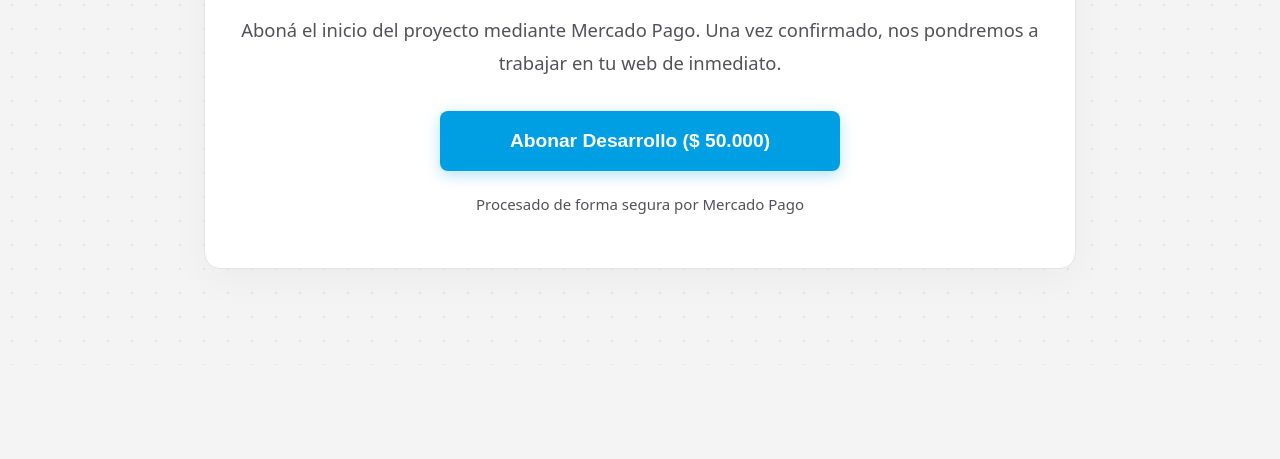
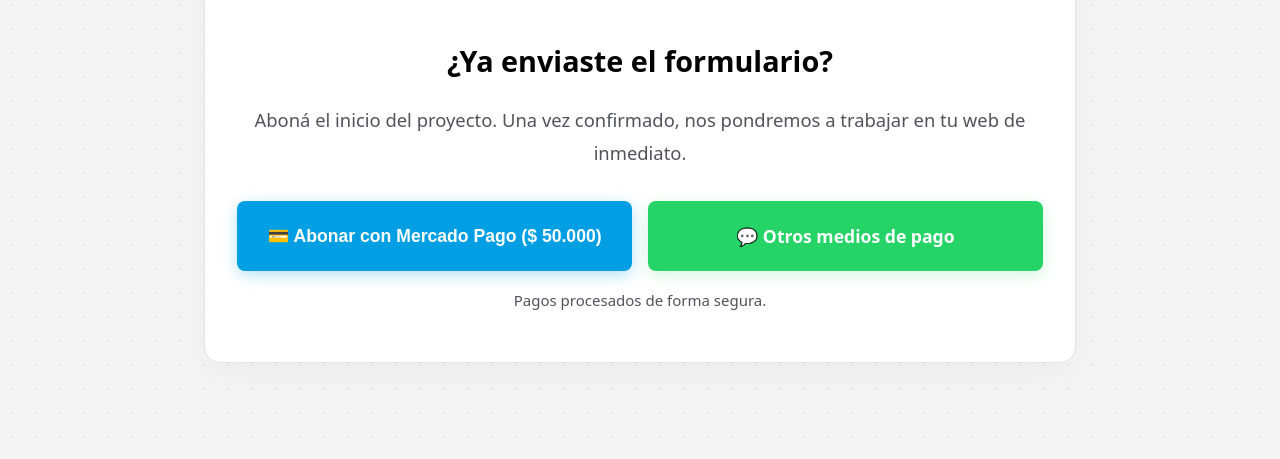
Before and after one commit to Sigred14/mi-portafolio., a website built with Vite: page onboarding.html in a window 1280 px wide. Shown: the part 1063-1522 px from the top of the page. Before the commit the page ends 1428 px from the top, so only its background shows below. Built offline with nearby package versions, Linux system fonts and the light colour scheme.

Commit message:
cambio del sistema de formularios, agregados formas de pago alternativas

```diff
--- a/onboarding.html
+++ b/onboarding.html
@@ -15,7 +15,6 @@
             <span class="logo-texto">SIGRED</span>
         </div>
         <nav>
-            <!-- Este botón vuelve a la explicación del plan por si quieren repasar -->
             <a href="/plan-landing.html" class="btn-volver">← Volver al plan</a>
         </nav>
     </header>
@@ -27,18 +26,24 @@
 
             <div class="caja-onboarding">
 
-                <div class="contenedor-tally">
-                    <iframe src="https://tally.so/embed/GxWX5e?alignLeft=1&hideTitle=1&transparentBackground=1&dynamicHeight=1" width="100%" height="500" frameborder="0" marginheight="0" marginwidth="0" title="Formulario SIGRED"></iframe>
+                <!-- CONTENEDOR DE GOOGLE FORMS -->
+                <div class="contenedor-form-externo" style="height: 600px;">
+                    <!-- REEMPLAZAR ESTE ENLACE DE ABAJO (src="...") POR EL TUYO -->
+                    <iframe src="https://docs.google.com/forms/d/14KXOVFoUmA4FyUFt7OaLWUwtZsGYD-ZCTBCuBgz_Nyc/viewform?embedded=true" width="100%" height="100%" frameborder="0" marginheight="0" marginwidth="0">Cargando…</iframe>
                 </div>
 
                 <div class="separador"></div>
 
                 <div class="zona-pago">
                     <h3 style="color: var(--negro-absoluto);">¿Ya enviaste el formulario?</h3>
-                    <p style="margin-bottom: 2rem; color: var(--texto-gris);">Aboná el inicio del proyecto mediante Mercado Pago. Una vez confirmado, nos pondremos a trabajar en tu web de inmediato.</p>
+                    <p style="margin-bottom: 2rem; color: var(--texto-gris);">Aboná el inicio del proyecto. Una vez confirmado, nos pondremos a trabajar en tu web de inmediato.</p>
 
-                    <button id="btn-pagar-landing" class="btn-pago-mp">Abonar Desarrollo ($ 50.000)</button>
-                    <br><small style="color: var(--texto-gris);">Procesado de forma segura por Mercado Pago</small>
+                    <div class="contenedor-botones-pago">
+                        <button id="btn-pagar-landing" class="btn-pago-mp">💳 Abonar con Mercado Pago ($ 50.000)</button>
+
+                        <a href="https://wa.me/541155972972?text=Hola!%20Ya%20completé%20el%20formulario%20para%20la%20Landing%20Page.%20Me%20gustaría%20abonar%20mediante%20transferencia%20u%20otro%20medio%20de%20pago." target="_blank" class="btn-pago-wsp">💬 Otros medios de pago</a>
+                    </div>
+                    <small style="color: var(--texto-gris); display: block; margin-top: 0.5rem;">Pagos procesados de forma segura.</small>
                 </div>
             </div>
         </section>
--- a/src/style.css
+++ b/src/style.css
@@ -182,13 +182,35 @@
 .contenedor-tally { width: 100%; margin-bottom: 2rem; }
 .separador { height: 1px; background-color: var(--borde); margin: 3rem 0; }
 
+
+.caja-onboarding { background-color: var(--blanco-puro); padding: 3rem 2rem; border-radius: 16px; border: 1px solid var(--borde); box-shadow: 0 10px 40px rgba(0,0,0,0.04); }
+.contenedor-form-externo { width: 100%; margin-bottom: 2rem; border-radius: 12px; overflow: hidden; border: 1px solid var(--borde); }
+.separador { height: 1px; background-color: var(--borde); margin: 3rem 0; }
+
+.contenedor-botones-pago {
+    display: flex;
+    gap: 1rem;
+    flex-wrap: wrap; /* En celulares se ponen uno arriba del otro */
+    margin-bottom: 1rem;
+}
+
 .btn-pago-mp {
     background-color: var(--mp); color: var(--blanco-puro); border: none;
-    padding: 1.2rem 3rem; font-size: 1.2rem; font-weight: 800;
-    border-radius: 8px; cursor: pointer; width: 100%; max-width: 400px;
-    transition: transform 0.2s, background-color 0.2s; margin-bottom: 1rem;
+    padding: 1.2rem 1.5rem; font-size: 1.1rem; font-weight: 800;
+    border-radius: 8px; cursor: pointer; flex: 1; min-width: 250px;
+    transition: transform 0.2s, background-color 0.2s;
     box-shadow: 0 4px 15px rgba(0, 158, 227, 0.3);
 }
 .btn-pago-mp:hover { background-color: #007eb5; transform: scale(1.02); }
 
+.btn-pago-wsp {
+    background-color: #25D366; color: var(--blanco-puro); border: none;
+    padding: 1.2rem 1.5rem; font-size: 1.1rem; font-weight: 800;
+    border-radius: 8px; cursor: pointer; flex: 1; min-width: 250px;
+    transition: transform 0.2s, background-color 0.2s;
+    text-decoration: none; display: inline-flex; align-items: center; justify-content: center;
+    box-shadow: 0 4px 15px rgba(37, 211, 102, 0.2);
+}
+.btn-pago-wsp:hover { background-color: #1EBE5D; transform: scale(1.02); color: white;}
+
 footer { text-align: center; padding: 2.5rem; background-color: var(--negro-suave); color: #A1A1AA; font-size: 0.95rem; }
```
Also changed, not shown: onboarding-ecommerce.html (+11 -6 lines).
